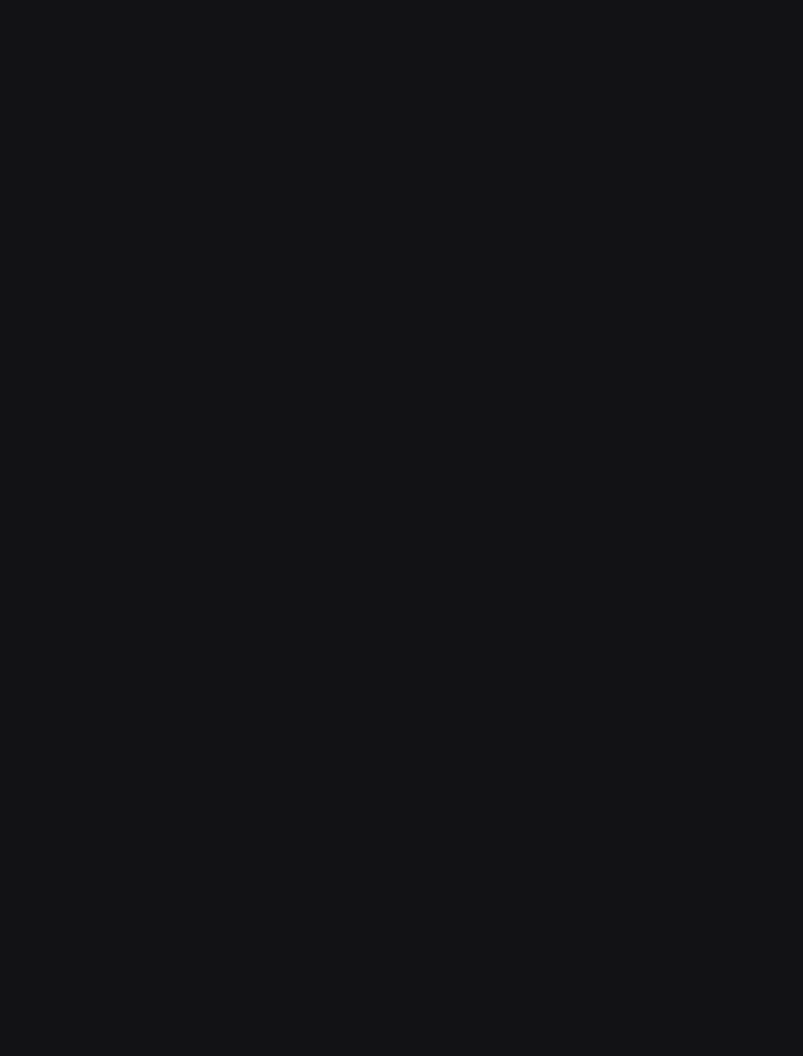
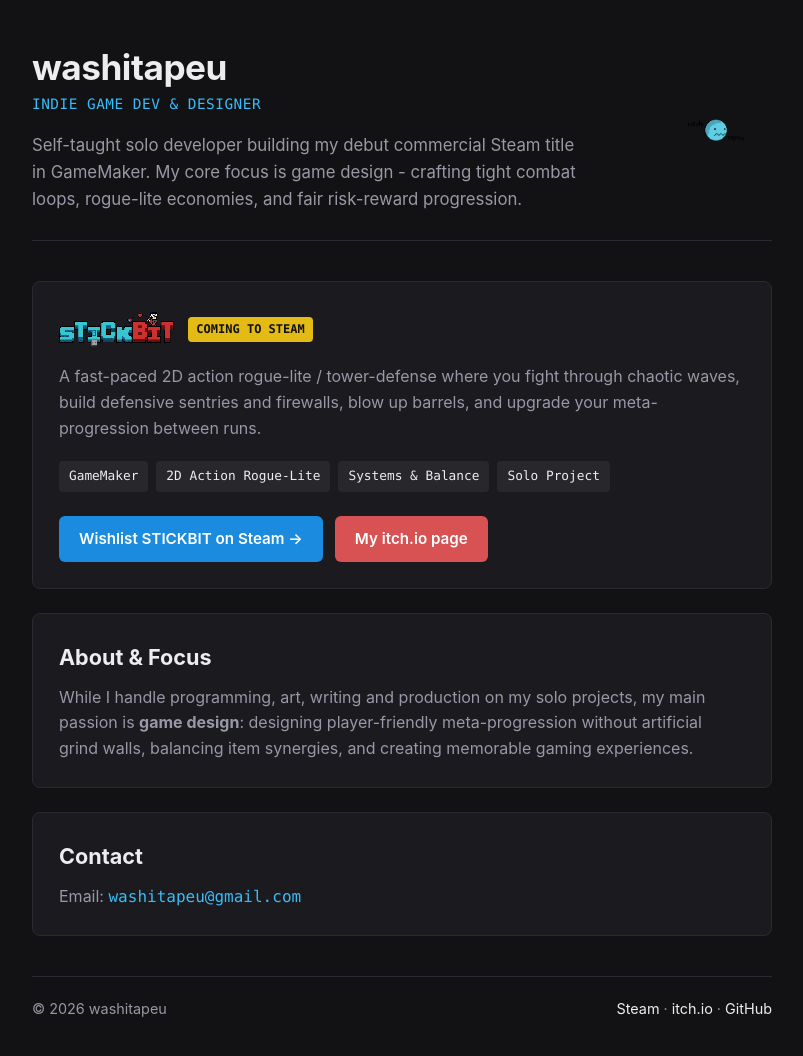
Before and after one commit to washitapeu/washitapeu.github.io, a plain HTML site: page index.html in a window 1280 px wide. Shown: the whole page, without its empty margins (238-1041 px from the left). Before the commit the page ends 800 px from the top, so only its background shows below. Drawn offline with Linux system fonts and the light colour scheme.

Commit message:
Update font size and enhance footer styles

```diff
--- a/index.html
+++ b/index.html
@@ -193,4 +193,99 @@
       flex-wrap: wrap;
       gap: 12px;
       color: var(--muted);
-      font-size: 0
+      font-size: 0.9rem;
+    }
+
+    footer a {
+      color: var(--text);
+      text-decoration: none;
+    }
+
+    footer a:hover {
+      color: var(--accent);
+      text-decoration: underline;
+    }
+
+    @media (max-width: 600px) {
+      header {
+        flex-direction: column-reverse;
+        align-items: flex-start;
+      }
+
+      .brand-logo {
+        width: 84px;
+        height: 84px;
+      }
+    }
+  </style>
+</head>
+<body>
+  <div class="container">
+    <header>
+      <div class="header-text">
+        <h1>washitapeu</h1>
+        <div class="role">INDIE GAME DEV &amp; DESIGNER</div>
+        <p class="subtitle">
+          Self-taught solo developer building my debut commercial Steam title in GameMaker.
+          My core focus is game design - crafting tight combat loops, rogue-lite economies,
+          and fair risk-reward progression.
+        </p>
+      </div>
+      <img src="logo.png" alt="washitapeu logo" class="brand-logo" />
+    </header>
+
+    <section class="card">
+      <div class="game-header">
+        <img src="stickbit.png" alt="STICKBIT" class="stickbit-logo" />
+        <span class="badge">COMING TO STEAM</span>
+      </div>
+      <p>
+        A fast-paced 2D action rogue-lite / tower-defense where you fight through chaotic waves,
+        build defensive sentries and firewalls, blow up barrels, and upgrade your
+        meta-progression between runs.
+      </p>
+
+      <div class="skills">
+        <span class="skill">GameMaker</span>
+        <span class="skill">2D Action Rogue-Lite</span>
+        <span class="skill">Systems &amp; Balance</span>
+        <span class="skill">Solo Project</span>
+      </div>
+
+      <div class="buttons">
+        <a class="btn btn-steam" href="https://store.steampowered.com/app/4845370/STICKBIT/" target="_blank" rel="noopener">
+          Wishlist STICKBIT on Steam &rarr;
+        </a>
+        <a class="btn btn-itch" href="https://washitapeu.itch.io/" target="_blank" rel="noopener">
+          My itch.io page
+        </a>
+      </div>
+    </section>
+
+    <section class="card">
+      <h2>About &amp; Focus</h2>
+      <p style="margin-bottom: 0;">
+        While I handle programming, art, writing and production on my solo projects, my main passion
+        is <strong>game design</strong>: designing player-friendly meta-progression without
+        artificial grind walls, balancing item synergies, and creating memorable gaming experiences.
+      </p>
+    </section>
+
+    <section class="card">
+      <h2>Contact</h2>
+      <p style="margin-bottom: 0;">
+        Email: <a href="mailto:washitapeu@gmail.com" class="contact-link">washitapeu@gmail.com</a>
+      </p>
+    </section>
+
+    <footer>
+      <span>&copy; 2026 washitapeu</span>
+      <div>
+        <a href="https://store.steampowered.com/app/4845370/STICKBIT/" target="_blank" rel="noopener">Steam</a> &middot;
+        <a href="https://washitapeu.itch.io/" target="_blank" rel="noopener">itch.io</a> &middot;
+        <a href="https://github.com/washitapeu" target="_blank" rel="noopener">GitHub</a>
+      </div>
+    </footer>
+  </div>
+</body>
+</html>
```
